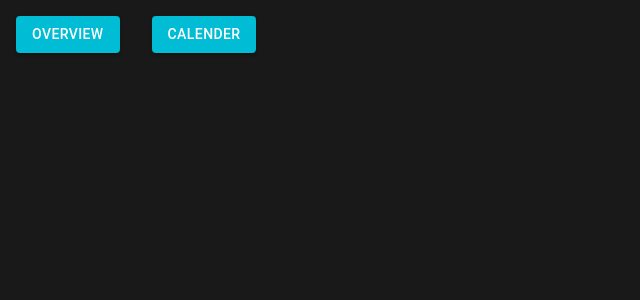
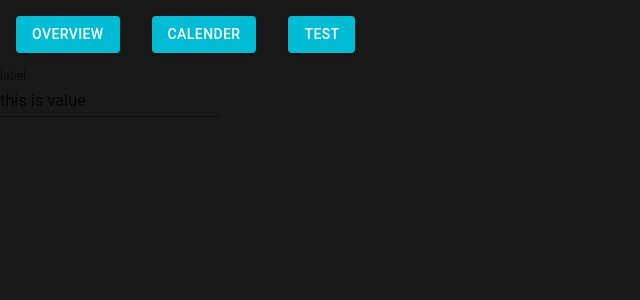
Before and after one commit to RoenLie/electron-react, a React (Create React App) app: page /test in a window 1280 px wide. Before the commit this address led to /not-found. Shown: the top 300 px of the page, without its empty margins (0-640 px from the left). Built offline with nearby package versions, Linux system fonts and the light colour scheme.

Commit message:
work, made test tab

```diff
--- a/src/components/landingPage.jsx
+++ b/src/components/landingPage.jsx
@@ -6,6 +6,7 @@ import "react-toastify/dist/ReactToastify.css";
 
 import Calender from "./calender";
 import Overview from "./overview";
+import Test from "./test"
 import ButtonRow from "./testButtons";
 
 function LandingPage() {
@@ -16,6 +17,7 @@ function LandingPage() {
       <Switch>
         <Route path="/overview" component={Overview} />
         <Route path="/calender" component={Calender} />
+        <Route path="/test" component={Test} />
         <Redirect from="/" exact to="/overview" />
         <Redirect to="/not-found" />
       </Switch>
--- /dev/null
+++ b/src/components/test.jsx
@@ -0,0 +1,13 @@
+import React, { Component } from "react";
+import { TextField } from "@material-ui/core";
+
+class Overview extends Component {
+  render() {
+    return (<div Style="backgroundColor:'#FFFFFF'">
+      <TextField id="textfieldtest1" label="label" value="this is value" color="#FFFFFF"/>
+    </div>);
+
+  }
+}
+
+export default Overview;
--- a/src/components/testButtons.jsx
+++ b/src/components/testButtons.jsx
@@ -49,6 +49,11 @@ function ButtonRow() {
           Calender
         </Button>
       </Link>
+      <Link className={classes.link} to="/test">
+        <Button variant="contained" className={classes.button1}>
+          Test
+        </Button>
+      </Link>
     </React.Fragment>
   );
 }
```
Also changed, not shown: 1 other file (tests, documents, lock files or other folders).
